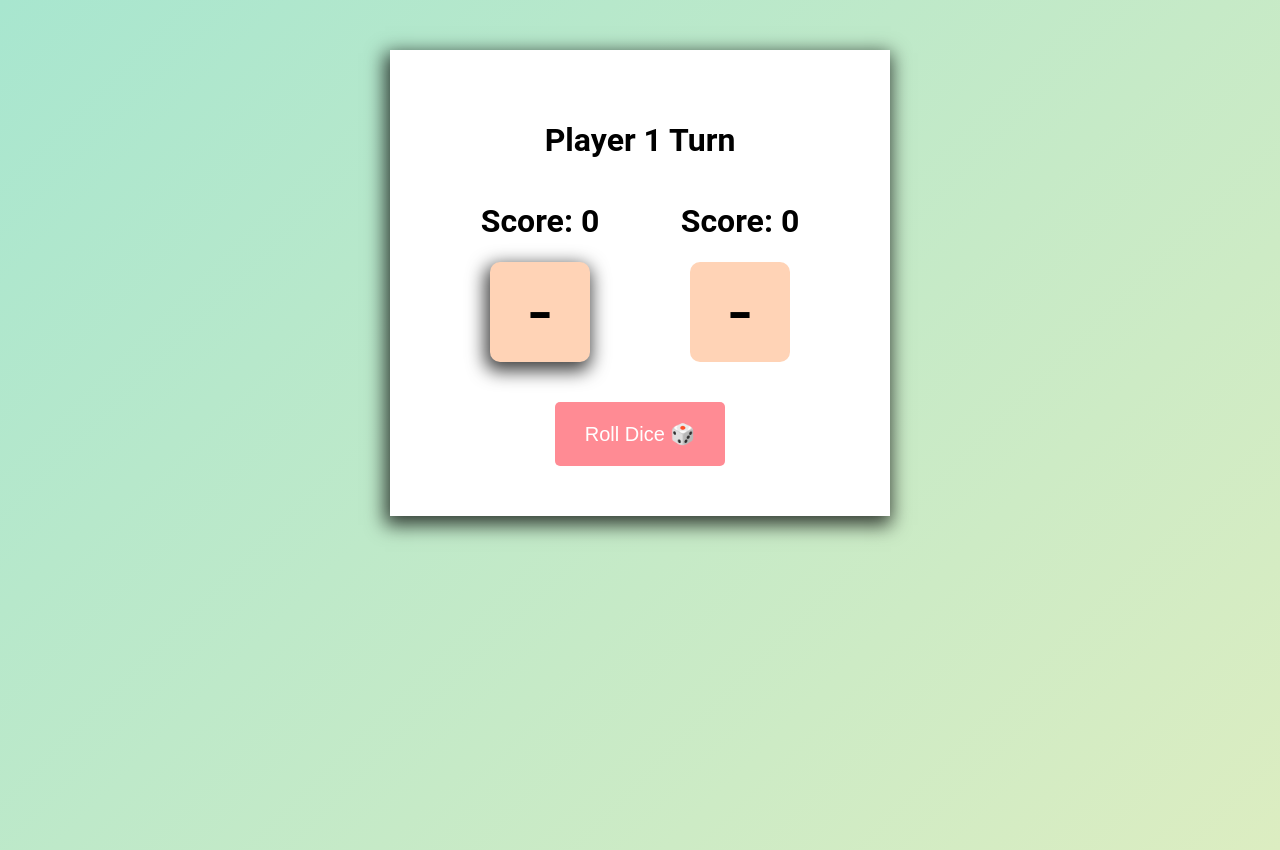
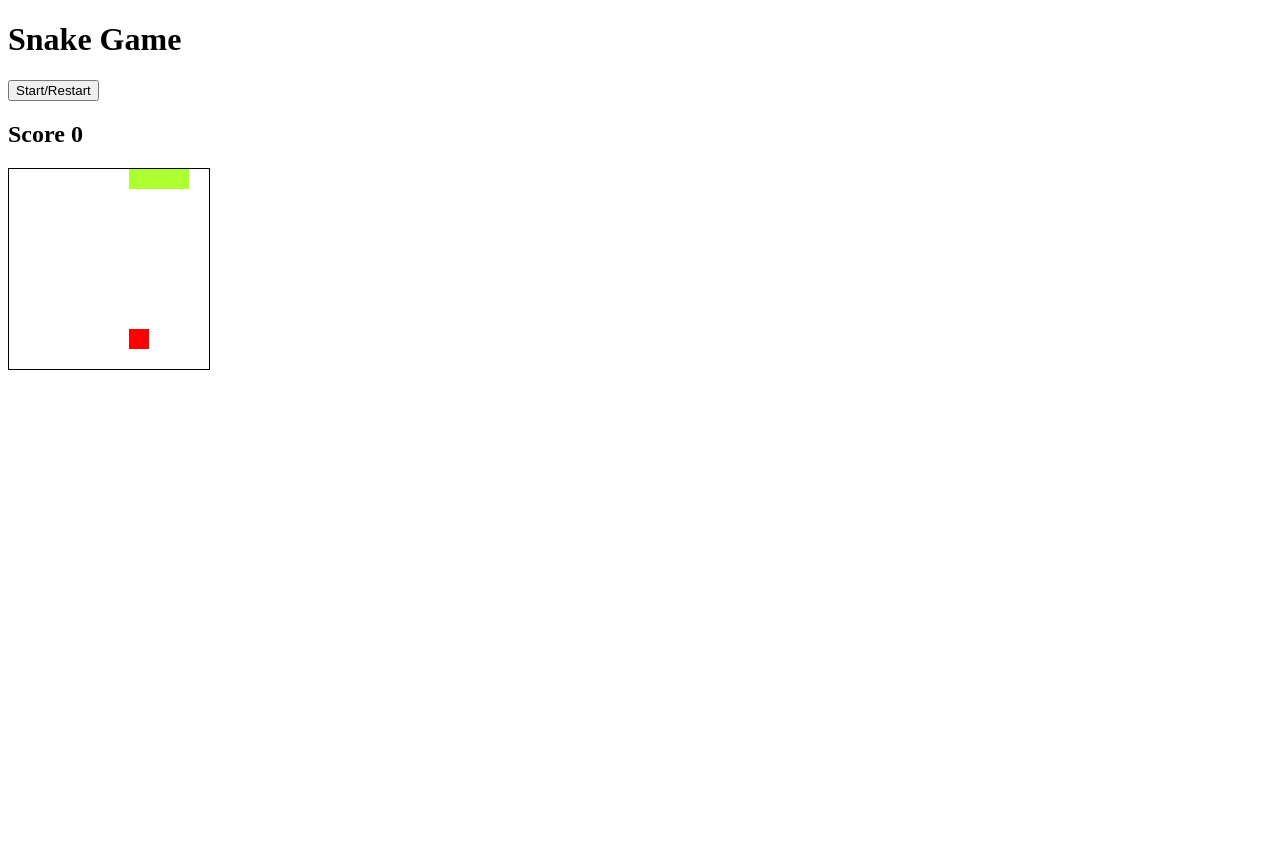
Before and after one commit to Ishanax/SnakeGame, a plain HTML site: page Basic JS Chal/index.html in a window 1280 px wide. After the commit the page ends 800 px from the top, so only its background shows below. Drawn offline with Linux system fonts and the light colour scheme.

Commit message:
snake game until l 19

```diff
--- a/Basic JS Chal/index.html
+++ b/Basic JS Chal/index.html
@@ -9,27 +9,10 @@
 
 </head>
 <body>
-    <div class="container">
-        <h1 id="message">Player 1 Turn</h1>
-        <div class="players">
-            <div id="player1">
-                <h1>Score:
-                    <span id="player1Scoreboard">0</span>
-                </h1>
-                <div id="player1Dice" class="dice active">-</div>
-            </div>
-            <div id="player2">
-                <h1>Score:
-                    <span id="player2Scoreboard">0</span>
-                </h1>
-                <div id="player2Dice" class="dice">-</div>
-            </div>
-        </div>
-
-        <button id="rollBtn">Roll Dice 🎲</button>
-        <button id="resetBtn">Reset Game 🔁</button>
-    </div>
-
+  <h1>Snake Game</h1>
+  <button id="start">Start/Restart</button>
+  <h2>Score <span id="score">0</span></h2>
+    <div class="grid"></div>
 
 
     <script src="script.js"></script>
--- a/Basic JS Chal/script.js
+++ b/Basic JS Chal/script.js
@@ -1,66 +1,71 @@
-//References
-let player1Score = document.getElementById('player1Scoreboard');
-let player2Score = document.getElementById('player2Scoreboard');
-const player1Dice = document.getElementById('player1Dice');
-const player2Dice = document.getElementById('player2Dice');
-const message = document.getElementById('message');
-//Btns
-const rollButton = document.getElementById('rollBtn');
-const resetButton = document.getElementById('resetBtn');
+const grid = document.querySelector('.grid')
+const startButton = document.getElementById('start')
+const score = document.getElementById('score')
+let squares = []
+let currentSnake = [2,1,0]
+let direction = 1
+let width = 10
+let appleIndex = 0
 
-//Game state
-let score1 = 0;
-let score2 = 0;
-let player1Turn = true;
+function createGrid (){
 
-rollButton.addEventListener('click', function(){
-    const randomNumber = Math.floor(Math.random() *6)+1;
+    for(let i =0; i < width*width; i++){
+        const square = document.createElement('div')
+        square.classList.add('square')
+        grid.appendChild(square)
+        squares.push(square)
+    }
+}
+createGrid()
 
-    if (player1Turn){
-        player1Dice.innerHTML = randomNumber;
-        message.innerHTML = 'Player 1 Turn'
-        player1Dice.classList.remove('active')
-        player2Dice.classList.add('active')
-        score1 += randomNumber
-        player1Score.textContent = score1
+currentSnake.forEach(index => squares[index].classList.add('snake'))
 
-    }else {
-        player2Dice.innerHTML = randomNumber
-        message.innerHTML = 'Player 2 Turn'
-        player2Dice.classList.remove('active')
-        player1Dice.classList.add('active')
-        score2 += randomNumber
-        player2Score.textContent = score2
+function move() {
+    if (
+        (currentSnake[0] + width >= width*width && direction === width) || //if snake has hit bottom
+        (currentSnake[0] % width === width-1 && direction === 1) || //if snake has hit right wall
+        (currentSnake[0] % width === 0 && direction === -1) || //if snake has hit left wall
+        (currentSnake[0] - width < 0 && direction === -width) || //if snake has hit top
+        squares[currentSnake[0] + direction].classList.contains('snake')
+    )
+    return clearInterval(timerId)
+
+   //remove last element from our currentSnake array
+   const tail = currentSnake.pop()
+   //remove styling from last element
+   squares[tail].classList.remove('snake')
+   //add square in direction we are heading
+   currentSnake.unshift(currentSnake[0] + direction)
+   //add styling so we can see it
+   squares[currentSnake[0]].classList.add('snake')
+}
+move()
+
+const timerId = setInterval(move, 1000)
+
+function makeApples(){
+    do {
+        appleIndex =  Math.floor(Math.random()* squares.length)
+    } while (squares[appleIndex].classList.contains('snake'))
+        squares[appleIndex].classList.add('apple')
+}
+makeApples()
+
+function control(e){
+    if(e.keyCode === 39){
+        console.log('right')
+        direction = 1
+    }else if(e.keyCode === 38){
+        console.log('up')
+        direction = -width
+    }else if(e.keyCode === 37){
+        console.log('left')
+        direction = -1
+    }else if(e.keyCode === 40){
+        console.log('down')
+        direction = +width
     }
-    if(player1Turn){
-        player1Turn = false
+}
+//control()
 
-    }else {
-        player1Turn = true
-    }
-
-    if (score1 >= 20){
-        message.innerHTML = "Player 1 has won!"
-        rollButton.style.display = 'none'
-        resetButton.style.display = 'block'
-    }else if (score2 >=20){
-        message.innerHTML = "Player 2 has won!"
-        rollButton.style.display = 'none'
-        resetButton.style.display = 'block'
-    }
-
-})
-
-resetButton.addEventListener('click', function(){
-    player1Dice.innerHTML = '-'
-    player2Dice.innerHTML = '-'
-    score1 = 0
-    score2 = 0
-    player1Score.innerHTML = 0
-    player2Score.innerHTML = 0
-    message.innerHTML = "Let's play"
-    rollButton.style.display = 'block'
-    resetButton.style.display = 'none'
-    player2Dice.classList.remove('active')
-    player1Dice.classList.add('active')
-})
+document.addEventListener('keyup', control)
--- a/Basic JS Chal/styles.css
+++ b/Basic JS Chal/styles.css
@@ -1,75 +1,26 @@
 html,
 body {
-    --color-1: #a8e6cf;
-    --color-2: #dcedc1;
-    --color-3: #ffd3b6;
-    --color-4: #ffaaa5;
-    --color-5: #ff8b94;
-    margin: 0;
-    padding: 0;
+    margin: 10;
+    padding: 10;
 }
 
-body {
-    padding-top: 50px;
-    background-image: linear-gradient(135deg, var(--color-1), var(--color-2));
-    font-family: 'Roboto', sans-serif;
-    height: 100vh;
-    color: black;
+.grid {
+    display: flex;
+    flex-wrap: wrap;
+    width: 200px;
+    height: 200px;
+    border: solid 1px black;
 }
 
-.container {
-    width: 400px;
-    text-align: center;
-    margin: 0 auto;
-    background-color: white;
-    box-shadow: -2px 6px 18px 3px rgba(0, 0, 0, 0.75);
-    padding: 50px;
+.square {
+    width: 20px;
+    height: 20px;
 }
 
-.players {
-    width: 100%;
-    display: flex;
-    justify-content: space-around;
+.snake {
+    background-color: greenyellow;
 }
 
-.dice {
-    border-radius: 10px;
-    width: 100px;
-    height: 100px;
-    background-color: var(--color-3);
-    margin: 0 auto;
-    font-size: 80px;
-    display: flex;
-    align-items: center;
-    justify-content: center;
+.apple {
+    background-color: red;
 }
-
-button {
-    color: #fff;
-    padding: 20px 30px;
-    font-size: 20px;
-    margin-top: 40px;
-    border: none;
-    border-radius: 5px;
-    cursor: pointer;
-}
-
-#rollBtn {
-    background-color: var(--color-5);
-}
-
-#resetBtn {
-    background-color: var(--color-4);
-}
-
-button:focus {
-    outline: none;
-}
-
-#resetBtn {
-    display: none;
-}
-
-.active {
-    box-shadow: -2px 6px 18px 3px rgba(0, 0, 0, 0.75);
-}
```
